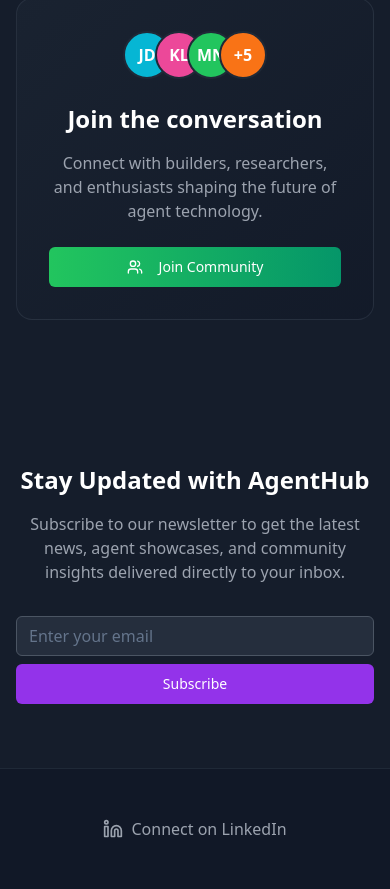
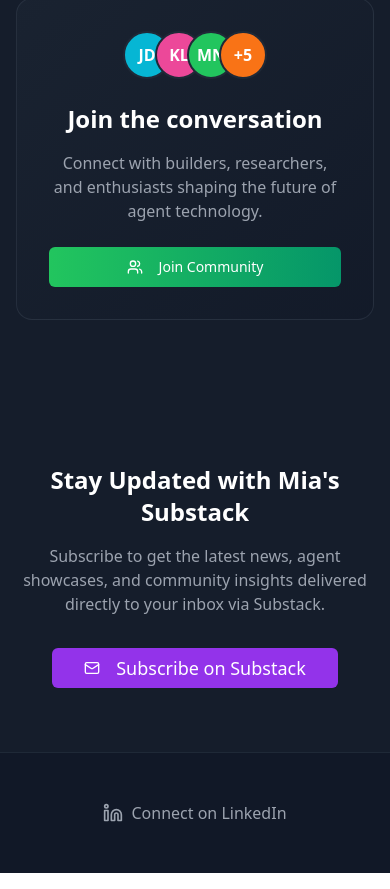
Before and after one commit to MIAJIA/awesome-agent-hub, a Next.js app in the folder ai-agent-hub-web/: page / in a window 390 px wide. Shown: the part 8545-9434 px from the top of the page. Built offline with nearby package versions, Linux system fonts and the light colour scheme.

Commit message:
refactor: Switch newsletter subscription to direct Substack link

```diff
--- a/ai-agent-hub-web/app/api/subscribe/route.ts
+++ /dev/null
@@ -1,62 +0,0 @@
-import { NextResponse } from 'next/server';
-
-interface SubscribeRequestBody {
-  email: string;
-}
-
-// A slightly more robust regex for email validation
-const EMAIL_REGEX = /^[^\s@]+@[^\s@]+\.[^\s@]+$/;
-
-export async function POST(request: Request) {
-  try {
-    const body = await request.json() as SubscribeRequestBody;
-    let { email } = body; // Make email mutable for trimming
-
-    // Log the received email immediately for debugging
-    console.log(`[API /api/subscribe] Raw email received: "${email}"`);
-
-    if (email) {
-      email = email.trim(); // Trim whitespace
-      console.log(`[API /api/subscribe] Trimmed email for validation: "${email}"`);
-    }
-
-    if (!email || !EMAIL_REGEX.test(email)) { // Use the defined regex and trimmed email
-      console.error(`[API /api/subscribe] Email validation failed for (trimmed): "${email}"`);
-      return NextResponse.json(
-        { message: 'Invalid email address provided. Please check and try again.' }, // Slightly more helpful message
-        { status: 400 }
-      );
-    }
-
-    // In a real application, you would add the email to your database or mailing list service here.
-    console.log(`[API /api/subscribe] Received email for subscription: ${email}`);
-
-    // Simulate some processing time
-    await new Promise(resolve => setTimeout(resolve, 700));
-
-    // For now, we'll always return a success response if the email format is valid.
-    // Later, you might add logic to check if the email is already subscribed, etc.
-    return NextResponse.json(
-      { message: `Email ${email} successfully subscribed!` },
-      { status: 200 }
-    );
-
-  } catch (error) {
-    console.error('[API /api/subscribe] Error:', error);
-    let errorMessage = 'An unexpected error occurred during subscription.';
-    if (error instanceof Error) {
-      // Avoid exposing too much internal detail in client-facing error messages for generic errors
-      // errorMessage = error.message;
-    }
-    // Check if it's a JSON parsing error (e.g., empty or malformed body)
-    if (error instanceof SyntaxError && request.headers.get('content-type')?.includes('application/json')) {
-        errorMessage = 'Invalid JSON payload provided.';
-        return NextResponse.json({ message: errorMessage }, { status: 400 });
-    }
-
-    return NextResponse.json(
-      { message: errorMessage },
-      { status: 500 }
-    );
-  }
-}
--- a/ai-agent-hub-web/app/page.tsx
+++ b/ai-agent-hub-web/app/page.tsx
@@ -5,7 +5,8 @@ import UsingSection from "@/components/using-section"
 import DiscussingSection from "@/components/discussing-section"
 import SimpleFooter from "@/components/simple-footer"
 import JoinConversation from "@/components/join-conversation"
-import NewsletterSubscribeForm from "@/components/NewsletterSubscribeForm"
+import { Button } from "@/components/ui/button"
+import { Mail } from "lucide-react"
 
 export default function HomePage() {
   return (
@@ -20,13 +21,20 @@ export default function HomePage() {
       <section className="py-16 bg-gray-800/30">
         <div className="max-w-xl mx-auto px-4 sm:px-6 lg:px-8 text-center">
           <h2 className="text-2xl sm:text-3xl font-bold text-white mb-4">
-            Stay Updated with AgentHub
+            Stay Updated with Mia's Substack
           </h2>
           <p className="text-gray-400 text-base sm:text-lg mb-8">
-            Subscribe to our newsletter to get the latest news, agent showcases, and community insights delivered directly to your inbox.
+            Subscribe to get the latest news, agent showcases, and community insights delivered directly to your inbox via Substack.
           </p>
           <div className="flex justify-center">
-            <NewsletterSubscribeForm />
+            <Button
+              asChild
+              className="bg-purple-600 hover:bg-purple-700 text-white px-8 py-3 text-lg"
+            >
+              <a href="https://miajia.substack.com/subscribe" target="_blank" rel="noopener noreferrer">
+                <Mail className="mr-2 h-5 w-5" /> Subscribe on Substack
+              </a>
+            </Button>
           </div>
         </div>
       </section>
--- a/ai-agent-hub-web/components/NewsletterSubscribeForm.tsx
+++ /dev/null
@@ -1,94 +0,0 @@
-"use client";
-
-import { useState, FormEvent } from 'react';
-import { Button } from "@/components/ui/button";
-import { Input } from "@/components/ui/input";
-import { Loader2, MailCheck, AlertTriangle } from 'lucide-react';
-
-export default function NewsletterSubscribeForm() {
-  const [email, setEmail] = useState('');
-  const [status, setStatus] = useState<'idle' | 'loading' | 'success' | 'error'>('idle');
-  const [message, setMessage] = useState('');
-
-  const handleSubmit = async (e: FormEvent<HTMLFormElement>) => {
-    e.preventDefault();
-    setStatus('loading');
-    setMessage('');
-
-    if (!email || !/\S+@\S+\.\S+/.test(email)) {
-      setStatus('error');
-      setMessage('Please enter a valid email address.');
-      return;
-    }
-
-    try {
-      const response = await fetch('/api/subscribe', {
-        method: 'POST',
-        headers: {
-          'Content-Type': 'application/json',
-        },
-        body: JSON.stringify({ email }),
-      });
-
-      const data = await response.json();
-
-      if (!response.ok) {
-        throw new Error(data.message || 'Failed to subscribe. Please try again.');
-      }
-
-      setStatus('success');
-      // Use message from API if available, otherwise a default success message
-      setMessage(data.message || "Thanks for subscribing! We'll be in touch.");
-      setEmail(''); // Clear email field on success
-
-    } catch (error) {
-      setStatus('error');
-      if (error instanceof Error) {
-        setMessage(error.message);
-      } else {
-        setMessage('An unexpected error occurred. Please try again.');
-      }
-    } finally {
-      // Ensure loading status is removed if it was set and an error occurred before it could be unset
-      if (status === 'loading' && (status !== 'success' && status !== 'error')) {
-        setStatus('idle');
-      }
-    }
-  };
-
-  return (
-    <form onSubmit={handleSubmit} className="w-full max-w-sm space-y-3">
-      <div className="flex flex-col sm:flex-row gap-2">
-        <Input
-          type="email"
-          placeholder="Enter your email"
-          value={email}
-          onChange={(e) => setEmail(e.target.value)}
-          disabled={status === 'loading'}
-          aria-label="Email for newsletter"
-          className="flex-grow bg-gray-700/50 border-gray-600 placeholder-gray-400 text-white"
-        />
-        <Button
-          type="submit"
-          disabled={status === 'loading'}
-          className="bg-purple-600 hover:bg-purple-700 text-white whitespace-nowrap shrink-0"
-        >
-          {status === 'loading' ? (
-            <Loader2 className="mr-2 h-4 w-4 animate-spin" />
-          ) : null}
-          Subscribe
-        </Button>
-      </div>
-      {message && status === 'success' && (
-        <div className="flex items-center text-sm text-green-400">
-          <MailCheck className="mr-2 h-4 w-4" /> {message}
-        </div>
-      )}
-      {message && status === 'error' && (
-        <div className="flex items-center text-sm text-red-400">
-          <AlertTriangle className="mr-2 h-4 w-4" /> {message}
-        </div>
-      )}
-    </form>
-  );
-}
--- a/ai-agent-hub-web/components/navigation.tsx
+++ b/ai-agent-hub-web/components/navigation.tsx
@@ -4,21 +4,9 @@ import { useState } from "react"
 import Link from "next/link"
 import { Menu, X, GitBranch, Mail } from "lucide-react"
 import { Button } from "@/components/ui/button"
-import {
-  Dialog,
-  DialogContent,
-  DialogDescription,
-  DialogHeader,
-  DialogTitle,
-  DialogTrigger,
-  DialogFooter,
-  DialogClose
-} from "@/components/ui/dialog"
-import NewsletterSubscribeForm from "@/components/NewsletterSubscribeForm"
 
 export default function Navigation() {
   const [isMenuOpen, setIsMenuOpen] = useState(false)
-  const [isSubscribeModalOpen, setIsSubscribeModalOpen] = useState(false)
 
   const scrollToSection = (sectionId: string) => {
     const element = document.getElementById(sectionId)
@@ -49,24 +37,11 @@ export default function Navigation() {
               Explore Hub
             </Link>
 
-            <Dialog open={isSubscribeModalOpen} onOpenChange={setIsSubscribeModalOpen}>
-              <DialogTrigger asChild>
-                <Button variant="outline" className="text-gray-300 border-gray-600 hover:bg-gray-700 hover:text-white">
-                  <Mail className="mr-2 h-4 w-4" /> Subscribe
-                </Button>
-              </DialogTrigger>
-              <DialogContent className="sm:max-w-[425px] bg-gray-800 border-gray-700 text-white">
-                <DialogHeader>
-                  <DialogTitle className="text-purple-300">Stay Updated</DialogTitle>
-                  <DialogDescription className="text-gray-400">
-                    Subscribe to our newsletter for the latest on AI agents.
-                  </DialogDescription>
-                </DialogHeader>
-                <div className="py-4">
-                  <NewsletterSubscribeForm />
-                </div>
-              </DialogContent>
-            </Dialog>
+            <Button variant="outline" className="text-gray-300 border-gray-600 hover:bg-gray-700 hover:text-white" asChild>
+              <a href="https://miajia.substack.com/subscribe" target="_blank" rel="noopener noreferrer">
+                <Mail className="mr-2 h-4 w-4" /> Subscribe
+              </a>
+            </Button>
 
             <Button className="bg-gradient-to-r from-blue-600 to-purple-600 hover:from-blue-700 hover:to-purple-700 text-white" asChild>
               <a
@@ -96,13 +71,11 @@ export default function Navigation() {
             <Link href="/build" className="block text-gray-300 hover:text-white py-2" onClick={() => setIsMenuOpen(false)}>
               Explore Hub
             </Link>
-            <Dialog open={isSubscribeModalOpen} onOpenChange={setIsSubscribeModalOpen}>
-              <DialogTrigger asChild>
-                <Button variant="outline" className="w-full text-gray-300 border-gray-600 hover:bg-gray-700 hover:text-white justify-start py-2">
-                  <Mail className="mr-2 h-4 w-4" /> Subscribe to Newsletter
-                </Button>
-              </DialogTrigger>
-            </Dialog>
+            <Button variant="outline" className="w-full text-gray-300 border-gray-600 hover:bg-gray-700 hover:text-white justify-start py-2" asChild>
+              <a href="https://miajia.substack.com/subscribe" target="_blank" rel="noopener noreferrer" onClick={() => setIsMenuOpen(false)}>
+                <Mail className="mr-2 h-4 w-4" /> Subscribe to Newsletter
+              </a>
+            </Button>
             <Button className="w-full bg-gradient-to-r from-blue-600 to-purple-600 hover:from-blue-700 hover:to-purple-700 text-white mt-4" asChild>
               <a
                 href="https://github.com/MIAJIA/awesome-open-agents/blob/main/CONTRIBUTING.md"
```
